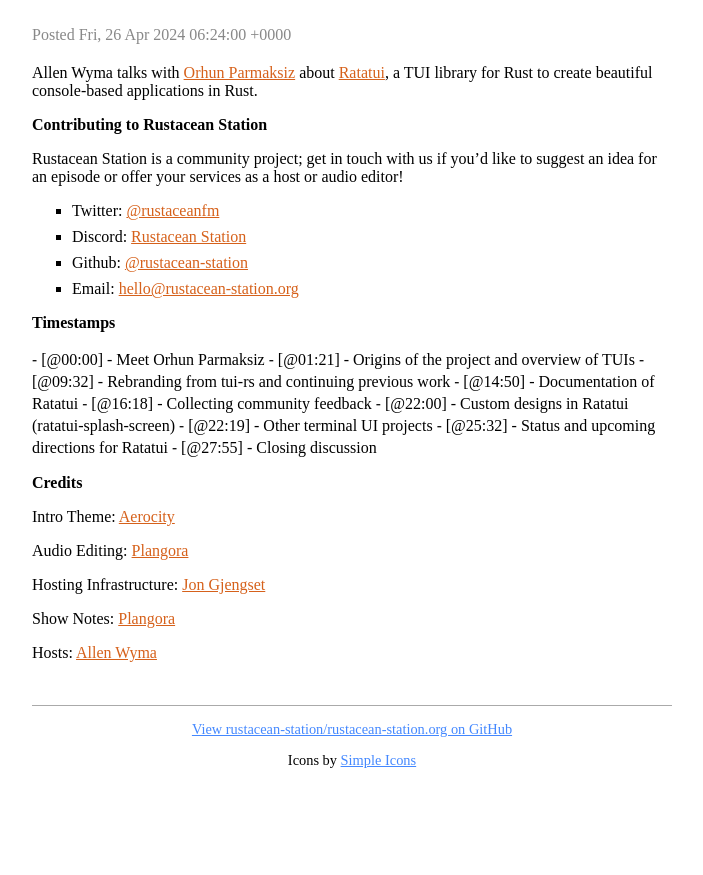
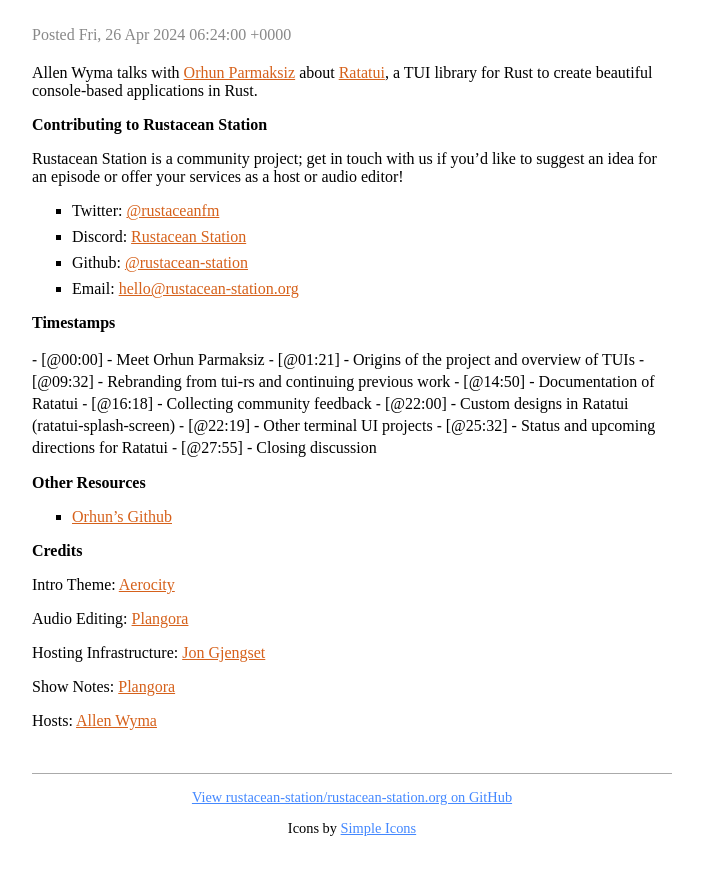
Before and after one commit to rustacean-station/rustacean-station.org, a Jekyll site: the page built from _episodes/interviews/2024-04-26-orhun-parmaksiz.md, in a window 1280 px wide and 900 px high, scrolled down 599 px. Shown: the top 875 px of the window, without its empty margins (288-991 px from the left). Built offline with Jekyll 4.4.1, drawn with Linux system fonts in a browser that asks for light colours; before the commit the page ends 1431 px from its top, so only the background shows below that.

Commit message:
add in Orhun's github link (#259)
Co-authored-by: Allen Wyma <allen.wyma@sericin.net>

```diff
--- a/_episodes/interviews/2024-04-26-orhun-parmaksiz.md
+++ b/_episodes/interviews/2024-04-26-orhun-parmaksiz.md
@@ -30,6 +30,9 @@
 ⁃ [@25:32] - Status and upcoming directions for Ratatui
 ⁃ [@27:55] - Closing discussion
 
+## Other Resources
+- [Orhun's Github](https://github.com/orhun)
+
 ## Credits
 
 Intro Theme: [Aerocity](https://twitter.com/AerocityMusic)
```
